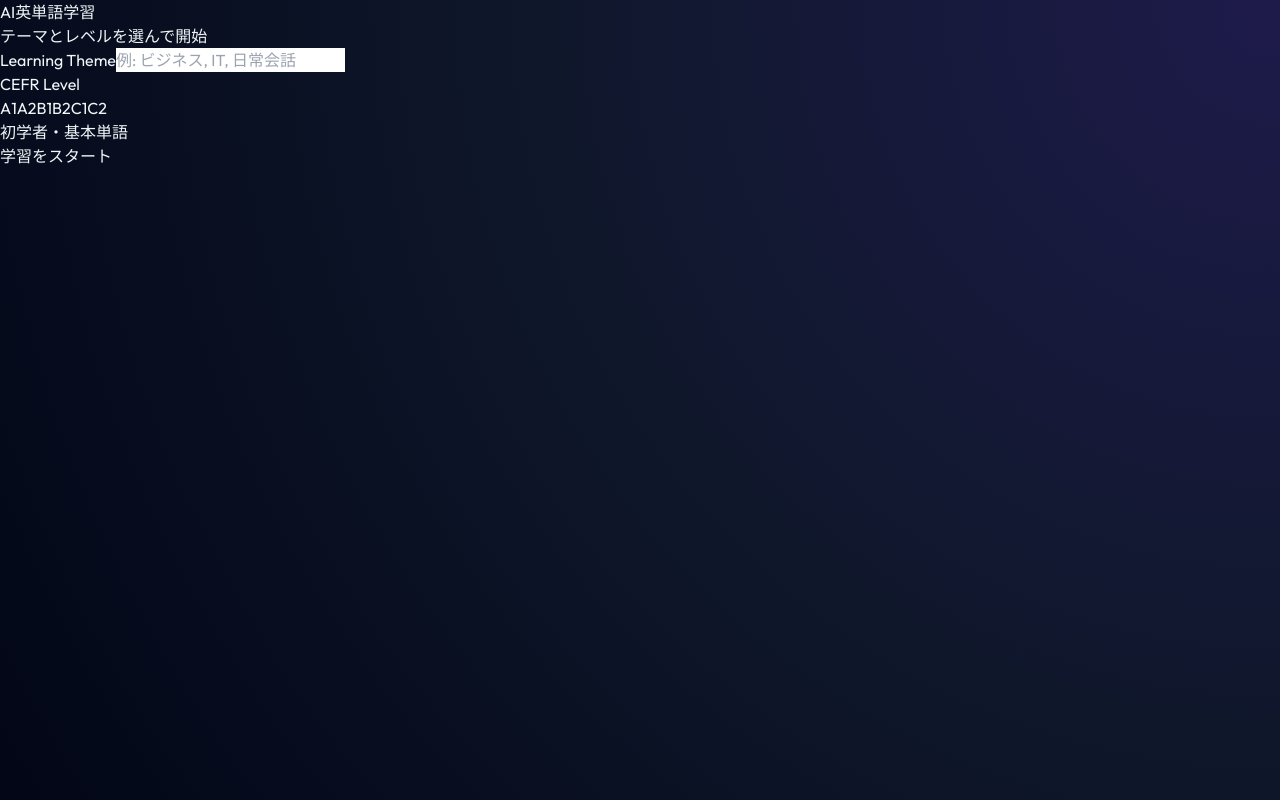
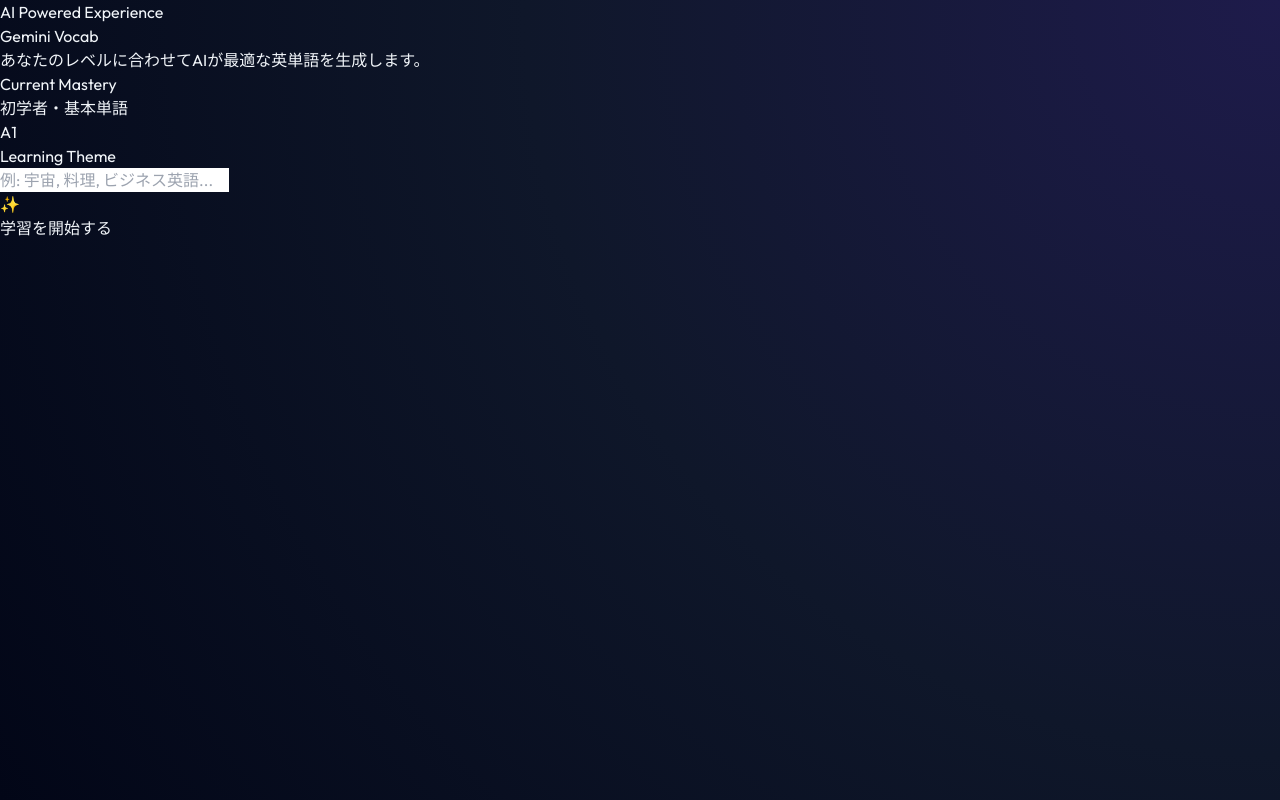
Before and after one commit to st-dotcom/gemini-vocab-app, a Next.js app: page / in a window 1280 px wide. Built offline with nearby package versions, Linux system fonts and the light colour scheme.

Commit message:
Add CEFR level descriptions and improve UI

```diff
--- a/app/page.tsx
+++ b/app/page.tsx
@@ -3,6 +3,14 @@
 import { useState, useEffect } from 'react';
 
 const CEFR_LEVELS = ['A1', 'A2', 'B1', 'B2', 'C1', 'C2'];
+const LEVEL_DESCRIPTIONS: Record<string, string> = {
+  'A1': '初学者・基本単語',
+  'A2': '日常生活・身近な話題',
+  'B1': '仕事や旅行での自立した会話',
+  'B2': '複雑な議論や抽象的なトピック',
+  'C1': '高度で専門的な表現',
+  'C2': 'ネイティブに近い最上級'
+};
 
 interface Word {
   word: string;
@@ -12,15 +20,15 @@
 
 export default function Home() {
   const [topic, setTopic] = useState('');
-  const [currentLevel, setCurrentLevel] = useState('A1'); // 初期値
+  const [currentLevel, setCurrentLevel] = useState('A1');
   const [words, setWords] = useState<Word[]>([]);
   const [currentIndex, setCurrentIndex] = useState(0);
   const [correctCount, setCorrectCount] = useState(0);
   const [showMeaning, setShowMeaning] = useState(false);
   const [loading, setLoading] = useState(false);
   const [quizState, setQuizState] = useState<'input' | 'playing' | 'result'>('input');
+  const [sessionResults, setSessionResults] = useState<{word: string, isCorrect: boolean}[]>([]);
 
-  // ブラウザ保存のレベルを読み込む（以前の学習記録があれば）
   useEffect(() => {
     const savedLevel = localStorage.getItem('cefrLevel');
     if (savedLevel && CEFR_LEVELS.includes(savedLevel)) {
@@ -35,7 +43,7 @@
       const res = await fetch('/api/generate-words', {
         method: 'POST',
         headers: { 'Content-Type': 'application/json' },
-        body: JSON.stringify({ topic, cefrLevel: currentLevel }), // 選択されたレベルを送信
+        body: JSON.stringify({ topic, cefrLevel: currentLevel }),
       });
       const data = await res.json();
 
@@ -43,6 +51,7 @@
         setWords(data.words);
         setCurrentIndex(0);
         setCorrectCount(0);
+        setSessionResults([]);
         setShowMeaning(false);
         setQuizState('playing');
       } else {
@@ -57,6 +66,7 @@
 
   const handleAnswer = (isKnown: boolean) => {
     if (isKnown) setCorrectCount(prev => prev + 1);
+    setSessionResults(prev => [...prev, { word: words[currentIndex].word, isCorrect: isKnown }]);
     setShowMeaning(true);
   };
 
@@ -72,125 +82,176 @@
   const finishQuiz = () => {
     const scoreRate = correctCount / words.length;
     let levelIndex = CEFR_LEVELS.indexOf(currentLevel);
+    let nextLevel = currentLevel;
 
-    // 学習後のレベル自動調整ロジック（そのまま維持）
-    if (scoreRate >= 0.8) levelIndex = Math.min(CEFR_LEVELS.length - 1, levelIndex + 1);
-    else if (scoreRate < 0.3) levelIndex = Math.max(0, levelIndex - 1);
+    if (scoreRate >= 0.8) {
+      levelIndex = Math.min(CEFR_LEVELS.length - 1, levelIndex + 1);
+    } else if (scoreRate < 0.3) {
+      levelIndex = Math.max(0, levelIndex - 1);
+    }
 
-    const newLevel = CEFR_LEVELS[levelIndex];
-    setCurrentLevel(newLevel);
-    localStorage.setItem('cefrLevel', newLevel);
+    nextLevel = CEFR_LEVELS[levelIndex];
+    setCurrentLevel(nextLevel);
+    localStorage.setItem('cefrLevel', nextLevel);
     setQuizState('result');
   };
 
+  // 例文の中の単語を強調する
+  const highlightWord = (example: string, word: string) => {
+    const parts = example.split(new RegExp(`(${word})`, 'gi'));
+    return (
+      <span>
+        {parts.map((part, i) =>
+          part.toLowerCase() === word.toLowerCase()
+            ? <b key={i} className="text-violet-400 underline decoration-violet-500/50 underline-offset-4">{part}</b>
+            : part
+        )}
+      </span>
+    );
+  };
+
   return (
-    <div className="min-h-screen bg-gradient-to-br from-violet-600 via-indigo-700 to-rose-500 flex items-center justify-center p-4 font-sans text-slate-900 animate-reveal">
-      <div className="glass-card p-8 sm:p-10 rounded-[2.5rem] max-w-md w-full transition-all">
+    <main className="min-h-screen flex items-center justify-center p-6 relative overflow-hidden">
+      {/* 背景装飾 */}
+      <div className="absolute top-[-10%] right-[-10%] w-[40%] h-[40%] bg-violet-600/20 blur-[120px] rounded-full animate-float"></div>
+      <div className="absolute bottom-[-10%] left-[-10%] w-[40%] h-[40%] bg-fuchsia-600/10 blur-[120px] rounded-full animate-float" style={{ animationDelay: '-2s' }}></div>
+
+      <div className="premium-card p-8 sm:p-12 rounded-[2.5rem] max-w-xl w-full z-10">
 
         {quizState === 'input' && (
-          <div className="space-y-8">
-            <div className="text-center space-y-2">
-              <h1 className="text-4xl font-black tracking-tighter text-transparent bg-clip-text bg-gradient-to-r from-violet-600 to-rose-500">
-                AI英単語学習
+          <div className="space-y-10 animate-reveal">
+            <div className="text-center space-y-4">
+              <div className="inline-block px-4 py-1.5 rounded-full bg-violet-500/10 border border-violet-500/20 mb-2">
+                <span className="text-[10px] font-black text-violet-400 uppercase tracking-[0.2em]">AI Powered Experience</span>
+              </div>
+              <h1 className="text-5xl font-black tracking-tighter text-gradient leading-tight">
+                Gemini Vocab
               </h1>
-              <p className="text-xs font-bold text-slate-400 uppercase tracking-widest">テーマとレベルを選んで開始</p>
+              <p className="text-sm text-slate-400 font-medium max-w-[280px] mx-auto">
+                あなたのレベルに合わせてAIが最適な英単語を生成します。
+              </p>
             </div>
 
-            <div className="space-y-6">
-              {/* テーマ入力 */}
-              <div className="space-y-2">
-                <label className="text-[10px] font-black text-slate-400 uppercase tracking-widest ml-1">Learning Theme</label>
-                <input
-                  type="text"
-                  placeholder="例: ビジネス, IT, 日常会話"
-                  value={topic}
-                  onChange={(e) => setTopic(e.target.value)}
-                  className="w-full p-4 bg-slate-50 border-2 border-transparent rounded-2xl focus:outline-none focus:border-violet-400 focus:bg-white transition-all text-lg font-medium shadow-inner"
-                />
+            <div className="space-y-8">
+              {/* 現在のレベル表示 */}
+              <div className="p-6 bg-white/5 rounded-3xl border border-white/5 flex items-center justify-between group transition-all hover:bg-white/10">
+                <div>
+                  <label className="text-[10px] font-black text-slate-500 uppercase tracking-widest block mb-1">Current Mastery</label>
+                  <p className="text-sm font-bold text-slate-200">{LEVEL_DESCRIPTIONS[currentLevel]}</p>
+                </div>
+                <div className="text-4xl font-black text-violet-400 drop-shadow-sm group-hover:scale-110 transition-transform">
+                  {currentLevel}
+                </div>
               </div>
 
-              {/* レベル選択UIの追加 */}
               <div className="space-y-2">
-                <label className="text-[10px] font-black text-slate-400 uppercase tracking-widest ml-1">CEFR Level</label>
-                <div className="grid grid-cols-3 gap-2">
-                  {CEFR_LEVELS.map((level) => (
-                    <button
-                      key={level}
-                      onClick={() => setCurrentLevel(level)}
-                      className={`py-2 rounded-xl text-sm font-bold transition-all border-2 ${
-                        currentLevel === level
-                          ? 'bg-violet-600 border-violet-600 text-white shadow-md scale-105'
-                          : 'bg-white border-slate-100 text-slate-400 hover:border-violet-200'
-                      }`}
-                    >
-                      {level}
-                    </button>
-                  ))}
+                <label className="text-[10px] font-black text-slate-500 uppercase tracking-widest ml-1">Learning Theme</label>
+                <div className="relative group">
+                  <input
+                    type="text"
+                    placeholder="例: 宇宙, 料理, ビジネス英語..."
+                    value={topic}
+                    onChange={(e) => setTopic(e.target.value)}
+                    className="w-full p-5 bg-white/5 border-2 border-transparent rounded-[2rem] focus:outline-none focus:border-violet-500/50 focus:bg-white/10 transition-all text-lg font-medium placeholder:text-slate-600 pr-12"
+                  />
+                  <div className="absolute right-5 top-1/2 -translate-y-1/2 opacity-20 group-focus-within:opacity-100 transition-opacity">
+                    ✨
+                  </div>
                 </div>
-                <p className="text-[10px] text-slate-400 text-center mt-2 italic">
-                  {currentLevel === 'A1' && '初学者・基本単語'}
-                  {currentLevel === 'A2' && '日常生活・身近な話題'}
-                  {currentLevel === 'B1' && '仕事や旅行での自立した会話'}
-                  {currentLevel === 'B2' && '複雑な議論や抽象的なトピック'}
-                  {currentLevel === 'C1' && '高度で専門的な表現'}
-                  {currentLevel === 'C2' && 'ネイティブに近い最上級'}
-                </p>
               </div>
 
               <button
                 onClick={startQuiz}
                 disabled={loading || !topic}
-                className="w-full bg-slate-900 text-white p-5 rounded-2xl font-bold shadow-xl hover:bg-violet-600 active:scale-95 transition-all duration-200 disabled:bg-slate-200"
+                className="btn-primary w-full text-lg tracking-wide"
               >
                 {loading ? (
-                  <div className="flex items-center justify-center gap-2">
-                    <div className="w-2 h-2 bg-white rounded-full animate-bounce" style={{ animationDelay: '0ms' }}></div>
-                    <div className="w-2 h-2 bg-white rounded-full animate-bounce" style={{ animationDelay: '150ms' }}></div>
-                    <div className="w-2 h-2 bg-white rounded-full animate-bounce" style={{ animationDelay: '300ms' }}></div>
+                  <div className="flex items-center justify-center gap-3">
+                    <span className="animate-pulse">Generating</span>
+                    <div className="flex gap-1">
+                      <div className="w-1.5 h-1.5 bg-white/80 rounded-full animate-bounce" style={{ animationDelay: '0ms' }}></div>
+                      <div className="w-1.5 h-1.5 bg-white/80 rounded-full animate-bounce" style={{ animationDelay: '150ms' }}></div>
+                      <div className="w-1.5 h-1.5 bg-white/80 rounded-full animate-bounce" style={{ animationDelay: '300ms' }}></div>
+                    </div>
                   </div>
-                ) : '学習をスタート'}
+                ) : '学習を開始する'}
               </button>
             </div>
           </div>
         )}
 
-        {/* playing 状態と result 状態は前回のコードと同じため中略（そのまま維持してください） */}
         {quizState === 'playing' && words.length > 0 && (
-          <div className="space-y-8 animate-reveal">
-            <div className="flex justify-between items-center text-[10px] font-black text-slate-300 tracking-widest uppercase">
-              <span>Progress: {currentIndex + 1} / {words.length}</span>
-              <span className="text-violet-500">{currentLevel}</span>
+          <div className="space-y-10 animate-reveal">
+            <div className="space-y-4">
+              <div className="flex justify-between items-end">
+                <div>
+                  <span className="text-[10px] font-black text-slate-500 uppercase tracking-widest block">Words Progress</span>
+                  <span className="text-xl font-black text-slate-100">{currentIndex + 1} <span className="text-slate-600 text-sm font-medium">/ {words.length}</span></span>
+                </div>
+                <div className="px-3 py-1 bg-violet-500/20 border border-violet-500/30 rounded-lg">
+                  <span className="text-xs font-black text-violet-400">{currentLevel}</span>
+                </div>
+              </div>
+              <div className="h-1.5 w-full bg-white/5 rounded-full overflow-hidden">
+                <div
+                  className="h-full bg-gradient-to-r from-violet-500 to-fuchsia-500 transition-all duration-700 ease-out"
+                  style={{ width: `${((currentIndex + (showMeaning ? 1 : 0)) / words.length) * 100}%` }}
+                ></div>
+              </div>
             </div>
-            <div className="text-center py-4">
-              <h2 className="text-5xl font-black text-slate-800 tracking-tighter break-words leading-tight">
+
+            <div className="min-h-[220px] flex flex-col items-center justify-center text-center px-4">
+              <h2 className="text-6xl font-black text-white tracking-tighter mb-4 break-words leading-[1.1]">
                 {words[currentIndex].word}
               </h2>
+              {/* 発音ボタン(ダミー) */}
+              <button className="p-3 rounded-full bg-white/5 hover:bg-white/10 transition-colors text-slate-400 hover:text-slate-200">
+                <svg xmlns="http://www.w3.org/2000/svg" width="24" height="24" viewBox="0 0 24 24" fill="none" stroke="currentColor" strokeWidth="2" strokeLinecap="round" strokeLinejoin="round"><polygon points="11 5 6 9 2 9 2 15 6 15 11 19 11 5"></polygon><path d="M15.54 8.46a5 5 0 0 1 0 7.07"></path><path d="M19.07 4.93a10 10 0 0 1 0 14.14"></path></svg>
+              </button>
             </div>
+
             {!showMeaning ? (
-              <div className="grid grid-cols-2 gap-4">
-                <button onClick={() => handleAnswer(false)} className="flex flex-col items-center gap-2 p-6 bg-slate-50 rounded-3xl hover:bg-rose-50 border-2 border-transparent hover:border-rose-100 transition-all group">
-                  <span className="text-3xl group-hover:scale-110 transition-transform">❌</span>
-                  <span className="text-[10px] font-bold text-slate-400 group-hover:text-rose-500">知らない</span>
+              <div className="grid grid-cols-2 gap-5">
+                <button
+                  onClick={() => handleAnswer(false)}
+                  className="group flex flex-col items-center gap-3 p-8 bg-white/5 rounded-[2rem] border border-white/5 hover:border-rose-500/30 hover:bg-rose-500/5 transition-all"
+                >
+                  <div className="w-12 h-12 flex items-center justify-center rounded-2xl bg-rose-500/10 text-rose-500 text-2xl group-hover:scale-110 transition-transform">✕</div>
+                  <span className="text-xs font-bold text-slate-500 group-hover:text-rose-400 tracking-wide uppercase">知らない</span>
                 </button>
-                <button onClick={() => handleAnswer(true)} className="flex flex-col items-center gap-2 p-6 bg-slate-50 rounded-3xl hover:bg-emerald-50 border-2 border-transparent hover:border-emerald-100 transition-all group">
-                  <span className="text-3xl group-hover:scale-110 transition-transform">⭕️</span>
-                  <span className="text-[10px] font-bold text-slate-400 group-hover:text-emerald-500">知っている</span>
+                <button
+                  onClick={() => handleAnswer(true)}
+                  className="group flex flex-col items-center gap-3 p-8 bg-white/5 rounded-[2rem] border border-white/5 hover:border-emerald-500/30 hover:bg-emerald-500/5 transition-all"
+                >
+                  <div className="w-12 h-12 flex items-center justify-center rounded-2xl bg-emerald-500/10 text-emerald-500 text-2xl group-hover:scale-110 transition-transform">✓</div>
+                  <span className="text-xs font-bold text-slate-500 group-hover:text-emerald-400 tracking-wide uppercase">知っている</span>
                 </button>
               </div>
             ) : (
-              <div className="space-y-6 animate-reveal">
-                <div className="p-6 bg-violet-50/50 rounded-3xl border border-violet-100 space-y-4">
+              <div className="space-y-8 animate-reveal">
+                <div className="p-8 bg-violet-500/10 rounded-[2.5rem] border border-violet-500/20 space-y-6 relative overflow-hidden">
+                  <div className="absolute top-0 right-0 p-4 opacity-10">
+                    <svg xmlns="http://www.w3.org/2000/svg" width="64" height="64" viewBox="0 0 24 24" fill="none" stroke="currentColor" strokeWidth="1" strokeLinecap="round" strokeLinejoin="round"><path d="M4 19.5v-15A2.5 2.5 0 0 1 6.5 2H20v20H6.5a2.5 2.5 0 0 1-2.5-2.5Z"></path><path d="M8 7h6"></path><path d="M4 19.5a2.5 2.5 0 0 1 2.5-2.5H20"></path></svg>
+                  </div>
+
                   <div>
-                    <span className="text-[10px] font-bold text-violet-400 uppercase tracking-widest">Meaning</span>
-                    <p className="text-2xl font-black text-violet-900">{words[currentIndex].meaning}</p>
+                    <span className="text-[10px] font-black text-violet-400 uppercase tracking-[0.2em] block mb-2">Meaning</span>
+                    <p className="text-3xl font-black text-white">{words[currentIndex].meaning}</p>
                   </div>
-                  <div className="pt-4 border-t border-violet-200/50">
-                    <span className="text-[10px] font-bold text-violet-400 uppercase tracking-widest">Example</span>
-                    <p className="text-md italic text-slate-600 leading-relaxed font-serif mt-1">"{words[currentIndex].example}"</p>
+
+                  <div className="pt-6 border-t border-white/5">
+                    <span className="text-[10px] font-black text-violet-400 uppercase tracking-[0.2em] block mb-3">Example Context</span>
+                    <p className="text-lg italic text-slate-300 leading-relaxed font-light">
+                      "{highlightWord(words[currentIndex].example, words[currentIndex].word)}"
+                    </p>
                   </div>
                 </div>
-                <button onClick={nextWord} className="w-full bg-violet-600 text-white p-4 rounded-2xl font-bold shadow-lg hover:bg-violet-700 active:scale-95 transition-all">
-                  Next Word →
+
+                <button
+                  onClick={nextWord}
+                  className="btn-primary w-full text-lg"
+                >
+                  {currentIndex + 1 === words.length ? '結果を見る' : '次の単語へ →'}
                 </button>
               </div>
             )}
@@ -198,22 +259,62 @@
         )}
 
         {quizState === 'result' && (
-          <div className="text-center space-y-8 animate-reveal">
-            <h2 className="text-2xl font-black text-slate-800">Learning Complete!</h2>
-            <div className="relative inline-flex items-center justify-center p-12 bg-slate-50 rounded-full border-8 border-violet-100">
-                <span className="text-5xl font-black text-violet-600">{Math.round((correctCount/words.length)*100)}%</span>
+          <div className="text-center space-y-10 animate-reveal">
+            <div className="space-y-2">
+              <h2 className="text-3xl font-black text-white tracking-tight">Mission Accomplished!</h2>
+              <p className="text-slate-400 text-sm">本日の学習テーマ: {topic}</p>
             </div>
-            <div className="space-y-1">
-              <p className="text-[10px] font-bold text-slate-400 uppercase tracking-widest">Next CEFR Level</p>
-              <p className="text-5xl font-black text-transparent bg-clip-text bg-gradient-to-r from-violet-600 to-rose-500">{currentLevel}</p>
+
+            <div className="relative inline-flex items-center justify-center">
+              <svg className="w-48 h-48 transform -rotate-90">
+                <circle
+                  cx="96"
+                  cy="96"
+                  r="80"
+                  stroke="currentColor"
+                  strokeWidth="8"
+                  fill="transparent"
+                  className="text-white/5"
+                />
+                <circle
+                  cx="96"
+                  cy="96"
+                  r="80"
+                  stroke="currentColor"
+                  strokeWidth="8"
+                  fill="transparent"
+                  strokeDasharray={502.4}
+                  strokeDashoffset={502.4 * (1 - correctCount / words.length)}
+                  className="text-violet-500 transition-all duration-1000 ease-out"
+                  strokeLinecap="round"
+                />
+              </svg>
+              <div className="absolute flex flex-col items-center">
+                <span className="text-5xl font-black text-white">{Math.round((correctCount/words.length)*100)}%</span>
+                <span className="text-[10px] font-bold text-slate-500 uppercase tracking-widest mt-1">Accuracy</span>
+              </div>
             </div>
-            <button onClick={() => {setTopic(''); setQuizState('input');}} className="w-full bg-slate-900 text-white p-4 rounded-2xl font-bold hover:bg-slate-800 transition-all">
-              もう一度挑戦する
+
+            <div className="grid grid-cols-2 gap-4">
+              <div className="p-5 bg-white/5 rounded-2xl border border-white/5">
+                <span className="text-[10px] font-black text-slate-500 uppercase tracking-widest block mb-1">Old Level</span>
+                <span className="text-2xl font-black text-slate-400">{sessionResults.length > 0 ? (CEFR_LEVELS[Math.max(0, CEFR_LEVELS.indexOf(currentLevel) - (correctCount/words.length >= 0.8 ? 1 : 0) + (correctCount/words.length < 0.3 ? 1 : 0))] || 'A1') : currentLevel}</span>
+              </div>
+              <div className="p-5 bg-violet-600/20 rounded-2xl border border-violet-500/30">
+                <span className="text-[10px] font-black text-violet-400 uppercase tracking-widest block mb-1">New Level</span>
+                <span className="text-2xl font-black text-white">{currentLevel}</span>
+              </div>
+            </div>
+
+            <button
+              onClick={() => {setTopic(''); setQuizState('input');}}
+              className="btn-primary w-full"
+            >
+              新しいテーマで開始する
             </button>
           </div>
         )}
-
       </div>
-    </div>
+    </main>
   );
 }
```
